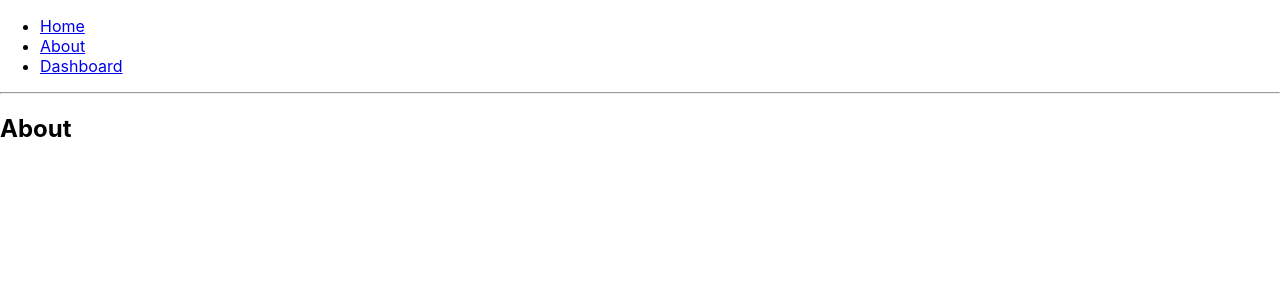
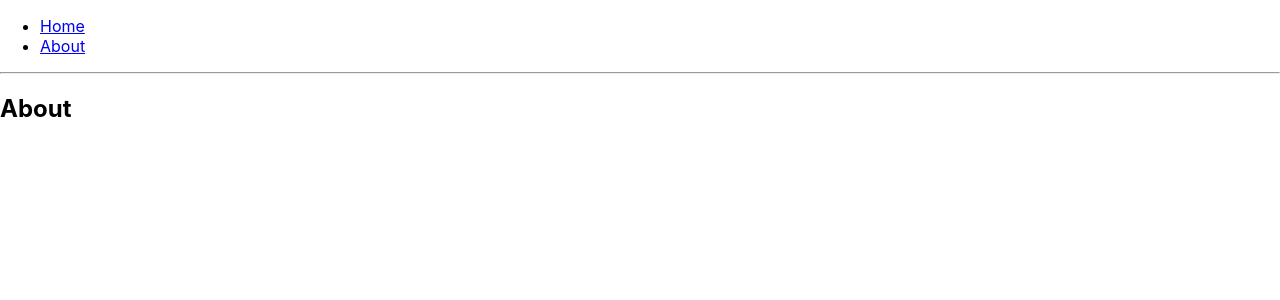
Before and after one commit to mybid-codejam/mybid-frontend, a React (Create React App) app: page /about in a window 1280 px wide. Shown: the top 300 px of the page. Built offline with nearby package versions, Linux system fonts and the light colour scheme.

Commit message:
refactor: move route page to folder

```diff
--- a/src/App.js
+++ b/src/App.js
@@ -5,15 +5,8 @@ import {
   Route,
   Link
 } from "react-router-dom";
-
-// This site has 3 pages, all of which are rendered
-// dynamically in the browser (not server rendered).
-//
-// Although the page does not ever refresh, notice how
-// React Router keeps the URL up to date as you navigate
-// through the site. This preserves the browser history,
-// making sure things like the back button and bookmarks
-// work properly.
+import { Home } from "./pages/home";
+import { About } from "./pages/about";
 
 export default function BasicExample() {
   return (
@@ -26,20 +19,10 @@ export default function BasicExample() {
           <li>
             <Link to="/about">About</Link>
           </li>
-          <li>
-            <Link to="/dashboard">Dashboard</Link>
-          </li>
         </ul>
 
         <hr />
 
-        {/*
-          A <Switch> looks through all its children <Route>
-          elements and renders the first one whose path
-          matches the current URL. Use a <Switch> any time
-          you have multiple routes, but you want only one
-          of them to render at a time
-        */}
         <Switch>
           <Route exact path="/">
             <Home />
@@ -47,38 +30,8 @@ export default function BasicExample() {
           <Route path="/about">
             <About />
           </Route>
-          <Route path="/dashboard">
-            <Dashboard />
-          </Route>
         </Switch>
       </div>
     </Router>
   );
 }
-
-// You can think of these components as "pages"
-// in your app.
-
-function Home() {
-  return (
-    <div>
-      <h2>Home</h2>
-    </div>
-  );
-}
-
-function About() {
-  return (
-    <div>
-      <h2>About</h2>
-    </div>
-  );
-}
-
-function Dashboard() {
-  return (
-    <div>
-      <h2>Dashboard</h2>
-    </div>
-  );
-}
--- /dev/null
+++ b/src/pages/about.js
@@ -0,0 +1,7 @@
+export function About() {
+  return (
+    <div>
+      <h2>About</h2>
+    </div>
+  );
+}
--- /dev/null
+++ b/src/pages/home.js
@@ -0,0 +1,7 @@
+export function Home() {
+  return (
+    <div>
+      <h2>Home</h2>
+    </div>
+  );
+}
```
